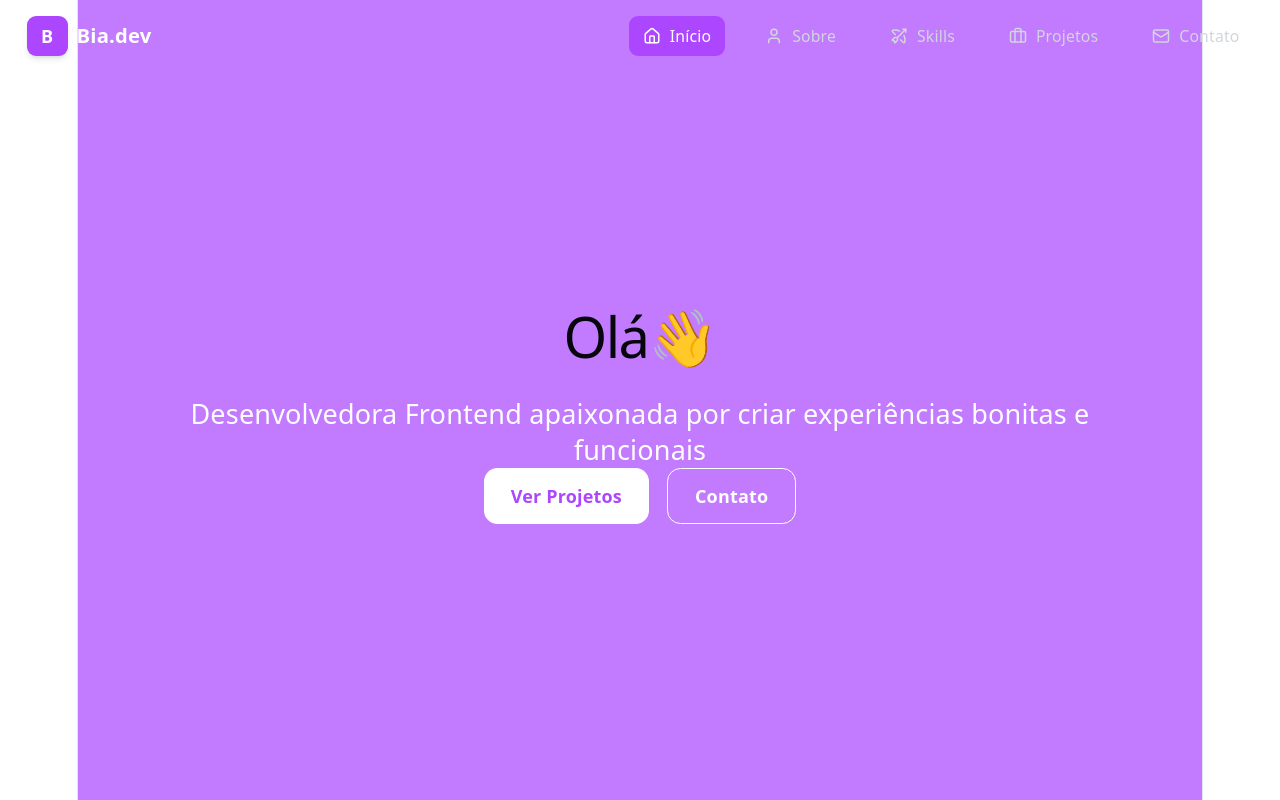
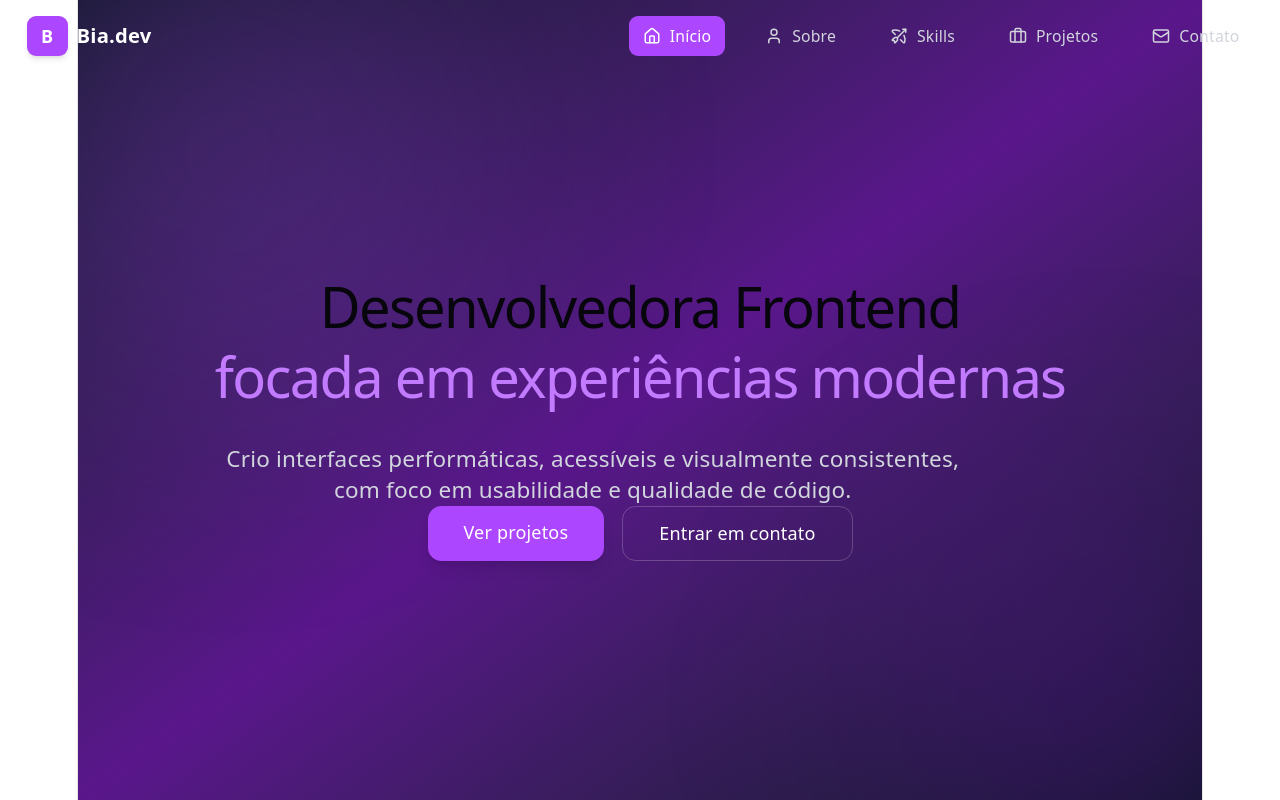
Before and after one commit to Chokiwars/Portifolio, a React (Vite) app: page / in a window 1280 px wide. Shown: the top 800 px of the page. Built offline with nearby package versions, Linux system fonts and the light colour scheme.

Commit message:
Refactor HeroSection component to enhance layout and styling, replacing buttons with links for navigation

```diff
--- a/src/pages/Home/components/HeroSection.jsx
+++ b/src/pages/Home/components/HeroSection.jsx
@@ -1,29 +1,46 @@
 import React from "react";
+import { Link } from "react-router-dom";
 
 export default function HeroSection() {
   return (
-    <section className="min-h-screen flex items-center justify-center bg-purple-400 text-white px-6">
-      <div className="max-w-4xl text-center">
+    <section className="relative min-h-screen flex items-center justify-center bg-gradient-to-br from-gray-900 via-purple-900 to-gray-900 text-white px-6 overflow-hidden">
 
-        {/* Nome / título */}
-        <h1 className="text-4xl md:text-6xl font-bold mb-6">
-          Olá👋
+      {/* Glow de fundo */}
+      <div className="absolute w-[500px] h-[500px] bg-purple-500/20 blur-[120px] rounded-full top-[-100px] left-[-100px]" />
+      <div className="absolute w-[400px] h-[400px] bg-purple-700/20 blur-[120px] rounded-full bottom-[-100px] right-[-100px]" />
+
+      <div className="relative max-w-4xl text-center">
+
+        {/* Título */}
+        <h1 className="text-4xl md:text-6xl font-bold mb-6 leading-tight">
+          Desenvolvedora Frontend
+          <span className="block text-purple-400">
+            focada em experiências modernas
+          </span>
         </h1>
 
         {/* Subtítulo */}
-        <p className="text-lg md:text-2xl mb-8">
-          Desenvolvedora Frontend apaixonada por criar experiências bonitas e funcionais
+        <p className="text-lg md:text-xl text-gray-300 mb-10 max-w-2xl mx-auto">
+          Crio interfaces performáticas, acessíveis e visualmente consistentes, com foco em usabilidade e qualidade de código.
         </p>
 
         {/* Botões */}
         <div className="flex flex-col md:flex-row gap-4 justify-center">
-          <button className="bg-white text-purple-500 px-6 py-3 rounded-xl font-semibold hover:bg-gray-100 transition">
-            Ver Projetos
-          </button>
 
-          <button className="border border-white px-6 py-3 rounded-xl font-semibold hover:bg-white hover:text-purple-500 transition">
-            Contato
-          </button>
+          <Link
+            to="/projetos"
+            className="bg-purple-500 hover:bg-purple-600 px-8 py-3 rounded-xl font-medium transition shadow-lg hover:shadow-purple-500/30"
+          >
+            Ver projetos
+          </Link>
+
+          <Link
+            to="/contato"
+            className="border border-white/20 hover:border-white hover:bg-white/10 px-8 py-3 rounded-xl font-medium transition"
+          >
+            Entrar em contato
+          </Link>
+
         </div>
 
       </div>
```
